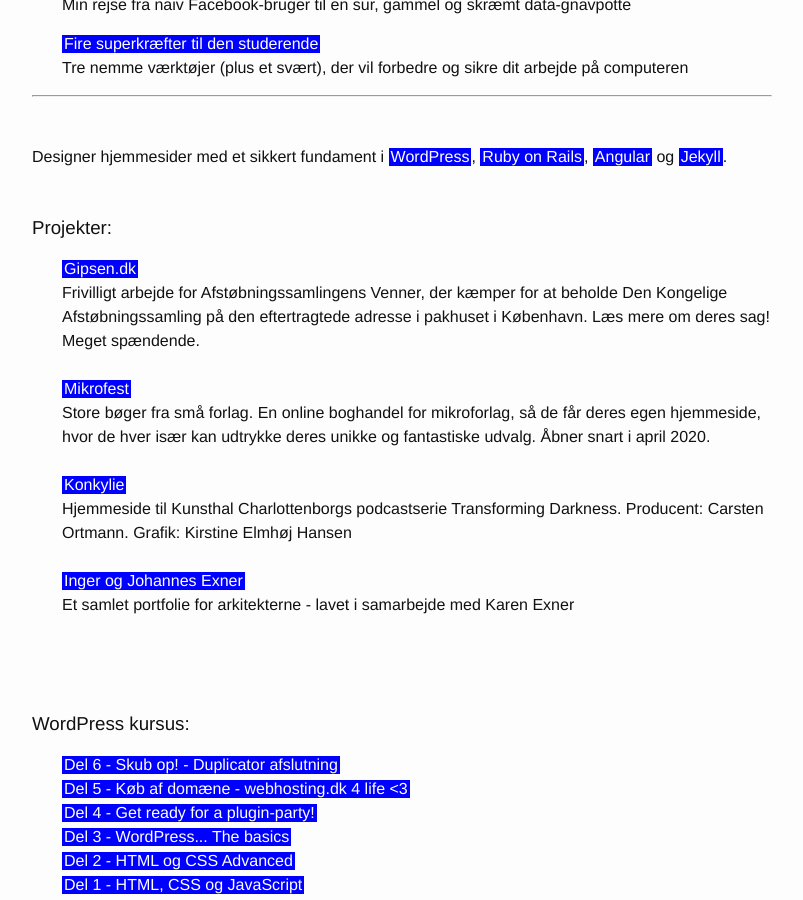
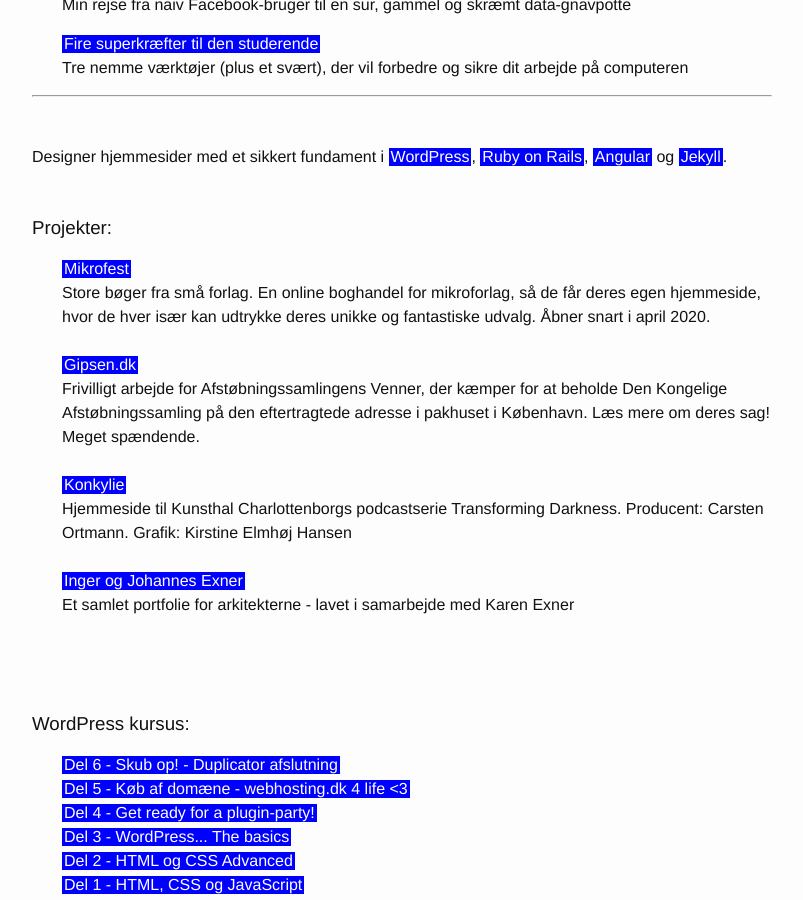
Before and after one commit to peterhoejlundandersen/hilsen, a Jekyll site: the page built from index.md, in a window 1280 px wide and 900 px high, scrolled down 798 px. Shown: the whole window, without its empty margins (238-1041 px from the left). Built offline with Jekyll 4.4.1, drawn with Linux system fonts in a browser that asks for light colours.

Commit message:
Mikrofest in top

```diff
--- a/_includes/introduction.html
+++ b/_includes/introduction.html
@@ -6,8 +6,8 @@
 </p>
 <h3>Projekter:</h3>
 	<ul>
-		<li><a class="blue-highlight" href="https://gipsen.dk" target="_blank">Gipsen.dk</a><br>Frivilligt arbejde for Afstøbningssamlingens Venner, der kæmper for at beholde Den Kongelige Afstøbningssamling på den eftertragtede adresse i pakhuset i København. Læs mere om deres sag! Meget spændende.</li><br>
 		<li><a class="blue-highlight" href="https://mikrofest.dk" target="_blank">Mikrofest</a><br>Store bøger fra små forlag. En online boghandel for mikroforlag, så de får deres egen hjemmeside, hvor de hver især kan udtrykke deres unikke og fantastiske udvalg. Åbner snart i april 2020.</li><br>
+				<li><a class="blue-highlight" href="https://gipsen.dk" target="_blank">Gipsen.dk</a><br>Frivilligt arbejde for Afstøbningssamlingens Venner, der kæmper for at beholde Den Kongelige Afstøbningssamling på den eftertragtede adresse i pakhuset i København. Læs mere om deres sag! Meget spændende.</li><br>
 		<li><a class="blue-highlight" href="https://konkylie.dk/" target="_blank">Konkylie</a><br>Hjemmeside til Kunsthal Charlottenborgs podcastserie Transforming Darkness. Producent: Carsten Ortmann. Grafik: Kirstine Elmhøj Hansen</li><br>
 		<li><a class="blue-highlight" href="http://ingerogjohannesexner.dk/" target="_blank">Inger og Johannes Exner</a><br>Et samlet portfolie for arkitekterne - lavet i samarbejde med Karen Exner</li><br>
 		<!-- Har taget den ud, da den ikke er idealistisk nok
```
